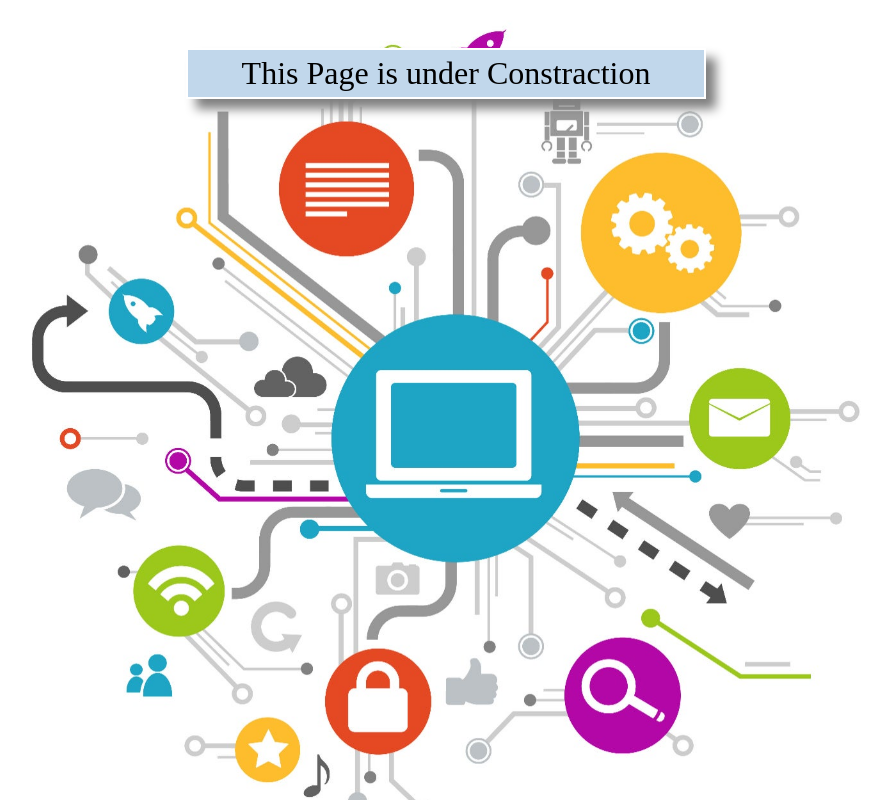
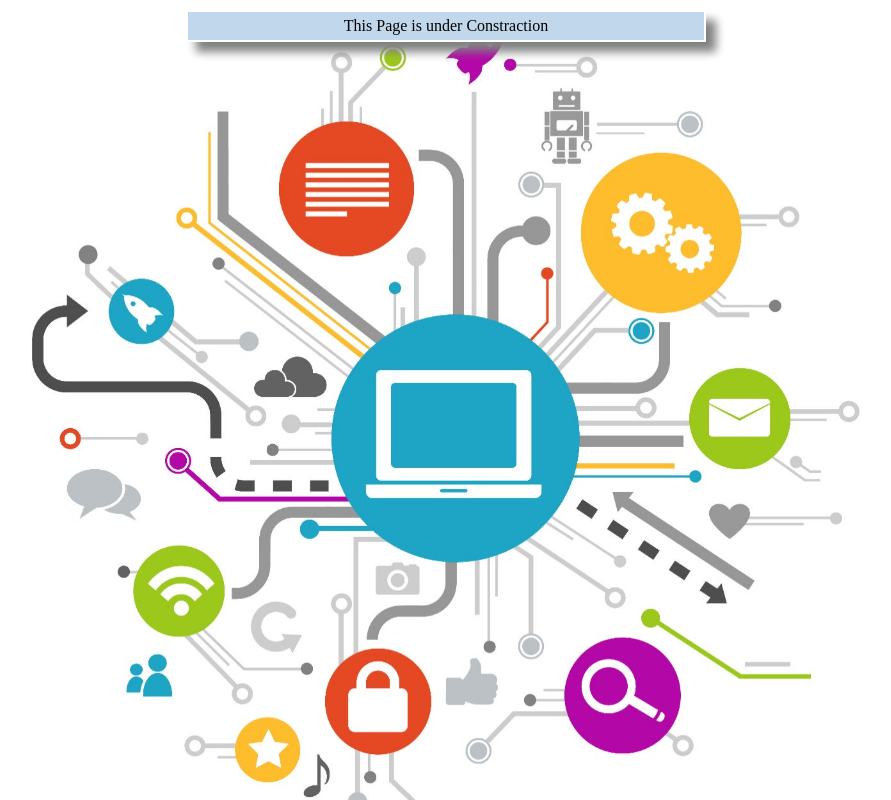
Before and after one commit to aditya-067/digital-india, a plain HTML site: page index.html in a window 1280 px wide. Shown: the whole page, without its empty margins (194-1085 px from the left). Drawn offline with Linux system fonts and the light colour scheme.

Commit message:
Add files via upload

```diff
--- a/index.html
+++ b/index.html
@@ -8,38 +8,38 @@
 <style>
 
     body{
+        display: flex;
+        justify-content: center;
+        align-items: center;
         background-image: url(image/p2.jpg) ;
         background-size:cover;
         background-repeat: no-repeat;
+        backface-visibility: 10%;
         background-color: rgb(255, 255, 255);
 
-        margin-top: 3rem;
+        margin-top: 10px;
     }
     div
     {
         width: 40%;
         /* height: 100px; */
         background-color: rgb(193, 215, 235);
-        font-size: xx-large;
+
         border: 2px solid white;
         padding: 5px;
         text-align: center;
         box-shadow: 10px 10px 10px gray;
     }
-    main
-    {
-          display: flex;
-        justify-content: center;
-        align-items: center;
 
-    }
+
+
 </style>
 <body>
-    <main>
+
         <div>This Page is under Constraction</div>
 
 
-    </main>
+
 
 
 </body>
```
